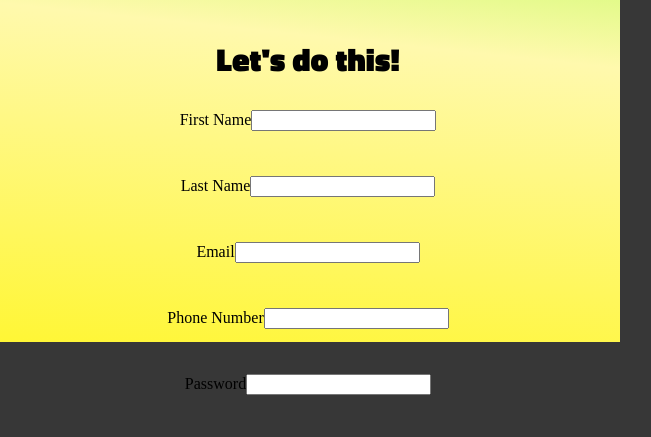
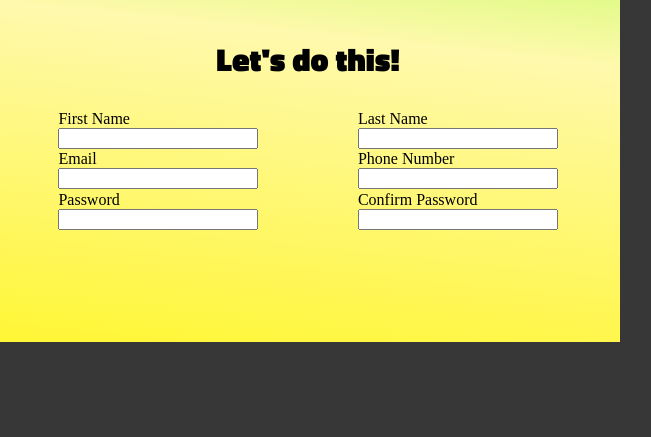
Before and after one commit to lynnr940/Sign-up-Form, a plain HTML site: page index.html in a window 1280 px wide. Shown: the part 338-775 px from the top of the page, 500-1151 px from the left. Drawn offline with Linux system fonts and the light colour scheme.

Commit message:
adds divs around form elements and sets layout for form

```diff
--- a/index.html
+++ b/index.html
@@ -31,12 +31,35 @@
         <h2>Let's do this!</h2>
 
         <form>
-          <label>First Name<input type="text" /></label>
-          <label>Last Name<input type="text" /></label>
-          <label>Email<input type="email" /></label>
-          <label>Phone Number<input type="tel" /></label>
-          <label>Password<input type="password" /></label>
-          <label>Confirm Password<input type="password" /></label>
+          <div class="form-left">
+            <div class="form-element">
+              <label for="firstname">First Name</label>
+              <input type="text" id="firstname" />
+            </div>
+            <div class="form-element">
+              <label for="email">Email</label>
+              <input type="email" id="email" />
+            </div>
+            <div class="form-element">
+              <label for="pass">Password</label>
+              <input type="password" id="pass" />
+            </div>
+          </div>
+
+          <div class="form-right">
+            <div class="form-element">
+              <label for="lastname">Last Name</label>
+              <input type="text" id="lastname" />
+            </div>
+            <div class="form-element">
+              <label for="phone">Phone Number</label>
+              <input type="tel" id="phone" />
+            </div>
+            <div class="form-element">
+              <label for="confirm">Confirm Password</label>
+              <input type="password" id="confirm" />
+            </div>
+          </div>
         </form>
       </div>
     </div>
--- a/styles.css
+++ b/styles.css
@@ -3,13 +3,12 @@ body {
   align-items: center;
   justify-content: center;
   margin: 10vh 20vh 10vh 20vh;
-  background:rgb(55, 55, 55);
+  background: rgb(55, 55, 55);
 }
 
 .cat-pic {
   height: 100%;
   width: 100%;
-
 }
 
 .content {
@@ -21,12 +20,12 @@ body {
 .form-image {
   width: 35%;
   height: 100%;
-  position:relative;
+  position: relative;
   top: 0;
   left: 0;
 }
 .form-container {
-    display:flex;
+  display: flex;
   flex-direction: column;
   align-items: center;
   height: 100%;
@@ -51,25 +50,24 @@ body {
   position: relative;
   top: 0;
   left: 0;
-
 }
 .odin-pic {
   position: absolute;
   top: 2%;
-    width:100%;
-    height:15%;
-    display:flex;
+  width: 100%;
+  height: 15%;
+  display: flex;
   align-items: center;
   justify-content: center;
 }
 
 #odinlogo {
-    height:80%;
+  height: 80%;
 }
 
 #odintext {
   text-align: center;
-     margin-left:10px;
+  margin-left: 10px;
   font-family: "Titillium Web", sans-serif;
   font-size: 4em;
   font-weight: 900;
@@ -80,10 +78,21 @@ h2 {
   font-size: 32px;
 }
 
+.form-left,
+.form-right {
+  display: flex;
+  flex-direction: column;
+  width: 40%;
+  justify-content: space-between;
+}
+
 form {
+  display: flex;
+  height: 20%;
+  justify-content: space-between;
+  width:80%;
+}
+.form-element{
     display:flex;
-    flex-wrap: wrap;
-    gap:25%;
-    height:30%;
-    justify-content: center;
+    flex-direction: column;
 }
```
Lines whose indentation alone changed are shown as unchanged.
